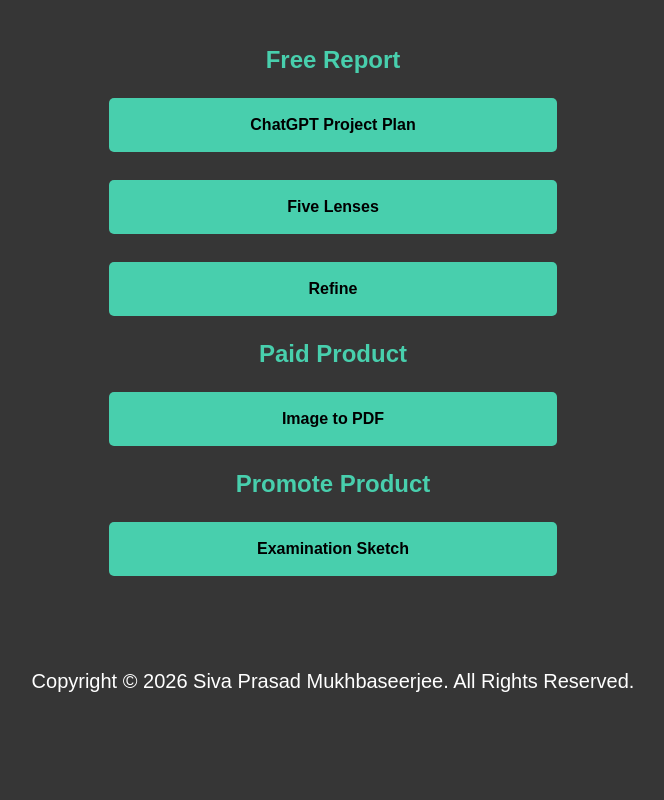
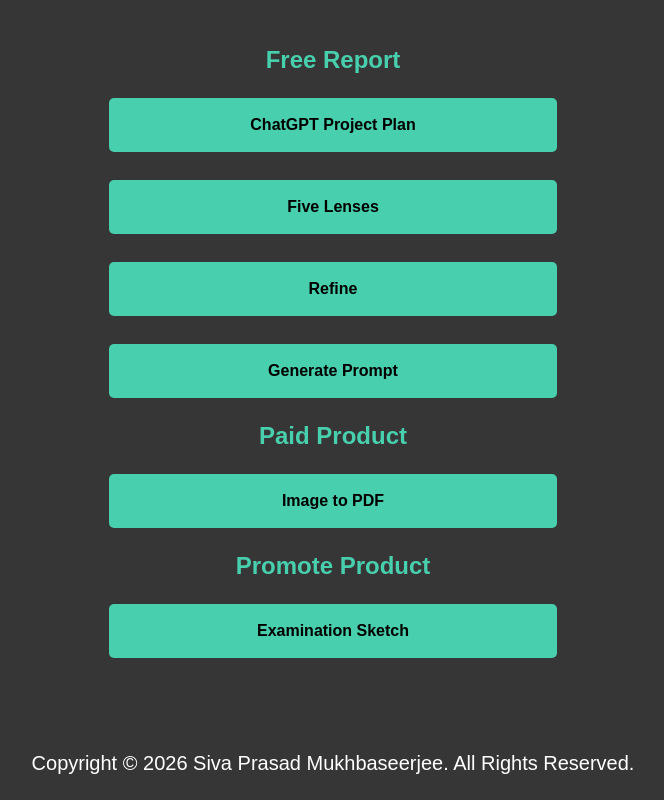
Before and after one commit to parashona/frpp, a plain HTML site: page index.html in a window 1280 px wide. Shown: the whole page, without its empty margins (307-971 px from the left). Drawn offline with nearby package versions, Linux system fonts and the light colour scheme.

Commit message:
Update index.html

```diff
--- a/index.html
+++ b/index.html
@@ -186,6 +186,7 @@
           <p><a href="project-plan.html" target="_blank"><button id="button1" class="button button1">ChatGPT Project Plan</button></a></p>
           <p><a href="5lenses.html" target="_blank"><button id="button1" class="button button1">Five Lenses</button></a></p>
           <p><a href="refine.html" target="_blank"><button id="button1" class="button button1">Refine</button></a></p>
+          <p><a href="prompt-genie.html" target="_blank"><button id="button1" class="button button1">Generate Prompt</button></a></p>
       <h1>Paid Product</h1>
           <p><a href="photo-to-pdf.html" target="_blank"><button id="button1" class="button button1">Image to PDF</button></a></p>
       <h1>Promote Product</h1>
```
